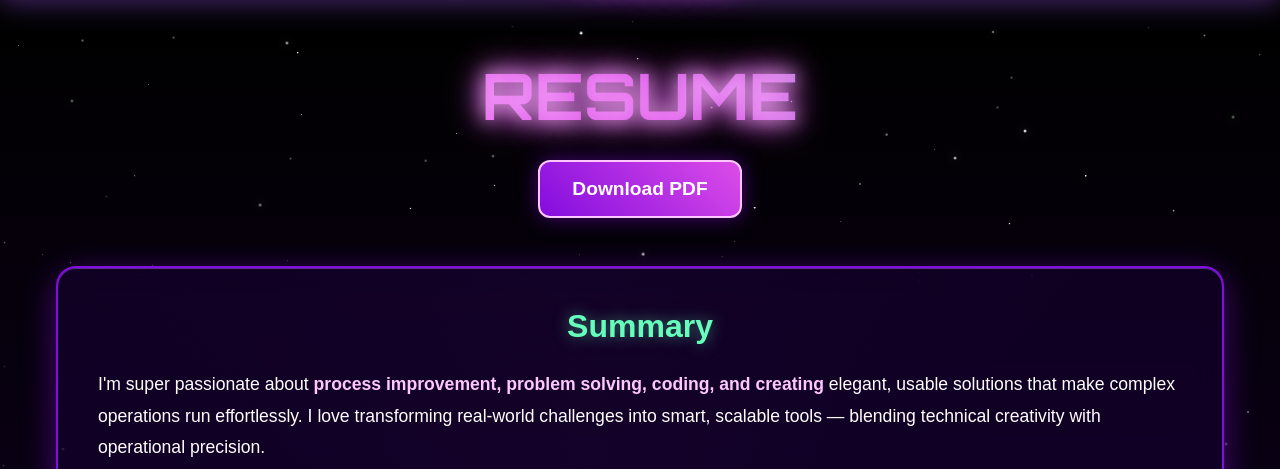
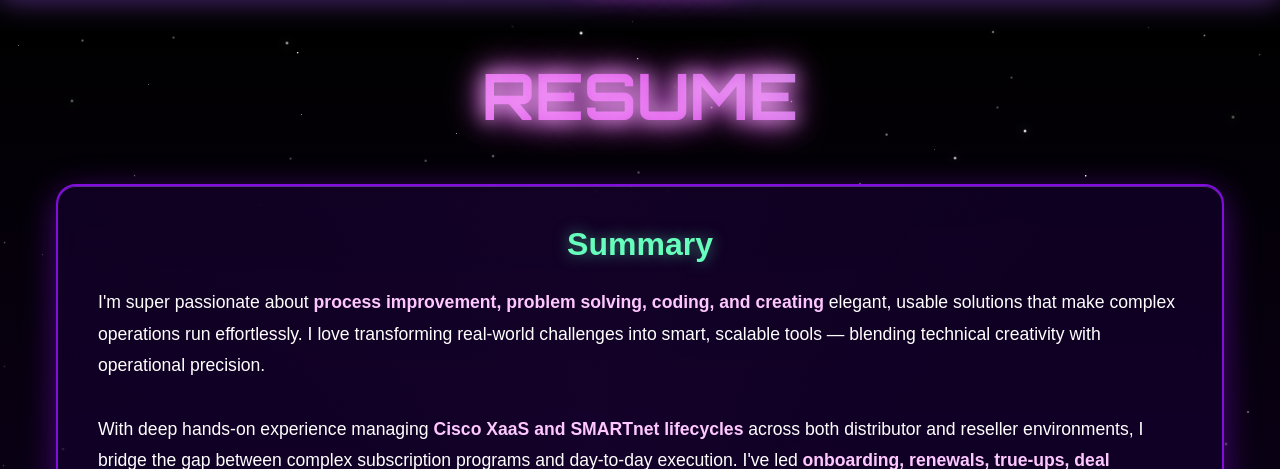
Before and after one commit to mkb0020/redeux, a Flask app: page /resume in a window 1280 px wide. Shown: the part 57-526 px from the top of the page. Run offline with Flask 3, Linux system fonts and the light colour scheme; some web fonts are replaced.

Commit message:
temporarily removed download button

```diff
--- a/templates/resume.html
+++ b/templates/resume.html
@@ -364,10 +364,10 @@
 <h3 >Professional Background</h3>
 <p>This page showcases my professional experience, skills, and education. Click on any card to learn more about specific areas of expertise.</p>
 
-<h3>Download Options:</h3>
+<!--<h3>Download Options:</h3>
 <ul>
   <li><strong>PDF Resume:</strong> Full downloadable version</li>
-</ul>
+</ul>-->
 
 <p class="mission-text">"An expert is a person who has made all the mistakes that can be made in a very narrow field" - Niels Bohr</p>
 {% endblock %}
@@ -376,9 +376,9 @@
 <div class="resume-container">
   <div class="hero-section">
     <h1>RESUME</h1>
-    <a href="{{ url_for('static', filename='resume/ResumeDownload.pdf') }}" download="MK_Barriault_Resume.pdf" class="download-btn">
+    <!--<a href="{{ url_for('static', filename='resume/ResumeDownload.pdf') }}" download="MK_Barriault_Resume.pdf" class="download-btn">
       Download PDF
-    </a>
+    </a>-->
   </div>
 
   <div class="summary-card">
```
